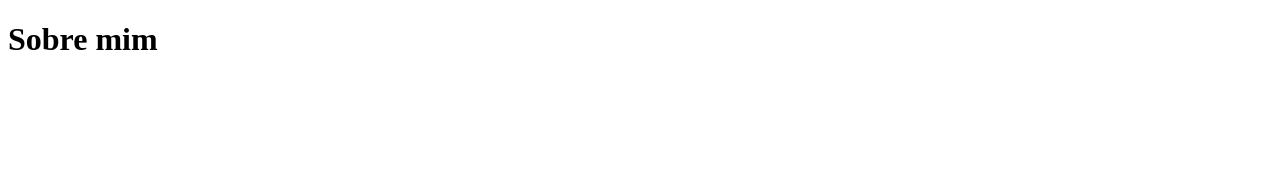
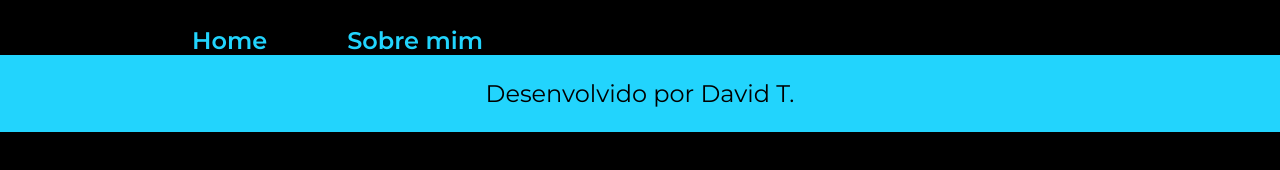
Before and after one commit to davidtpires/formacao-html-css, a plain HTML site: page about.html in a window 1280 px wide. Drawn offline with Linux system fonts and the light colour scheme.

Commit message:
Desenvolvendo a nova página

```diff
--- a/about.html
+++ b/about.html
@@ -4,8 +4,18 @@
     <meta charset="UTF-8">
     <meta name="viewport" content="width=device-width, initial-scale=1.0">
     <title>Sobre mim</title>
+    <link rel="stylesheet" href="./styles/style.css">
 </head>
 <body>
-    <h1>Sobre mim</h1>
+    <header class="cabecalho">
+        <nav class="cabecalho__menu">
+            <a class="cabecalho__menu__link" href="index.html">Home</a>
+            <a class="cabecalho__menu__link" href="about.html">Sobre mim</a>
+        </nav>
+    </header>
+    <main></main>
+    <footer class="rodape">
+        <p>Desenvolvido por David T.</p>
+    </footer>
 </body>
 </html>
```
